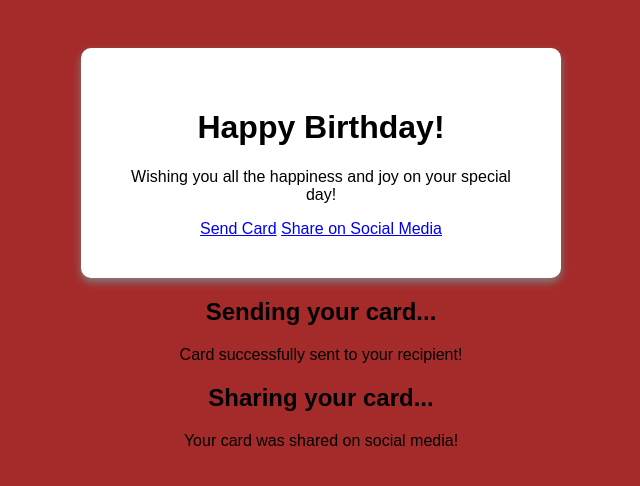
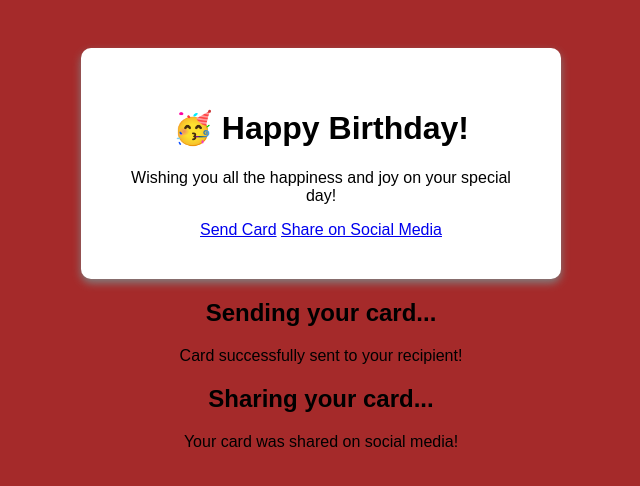
Before and after one commit to wakamol3/freeCodeCamp-fullstack-cert, a plain HTML site: page CSS/Greeting Card/index.html in a window 1280 px wide. Shown: the whole page, without its empty margins (319-959 px from the left). Drawn offline with Linux system fonts and the light colour scheme.

Commit message:
update card pseudo before to add content of birthday emoji

```diff
--- a/CSS/Greeting Card/styles.css
+++ b/CSS/Greeting Card/styles.css
@@ -19,3 +19,7 @@ body {
   background-color: khaki;
   transform: scale(1.1);
 }
+
+h1::before {
+  content: "🥳 ";
+}
```
